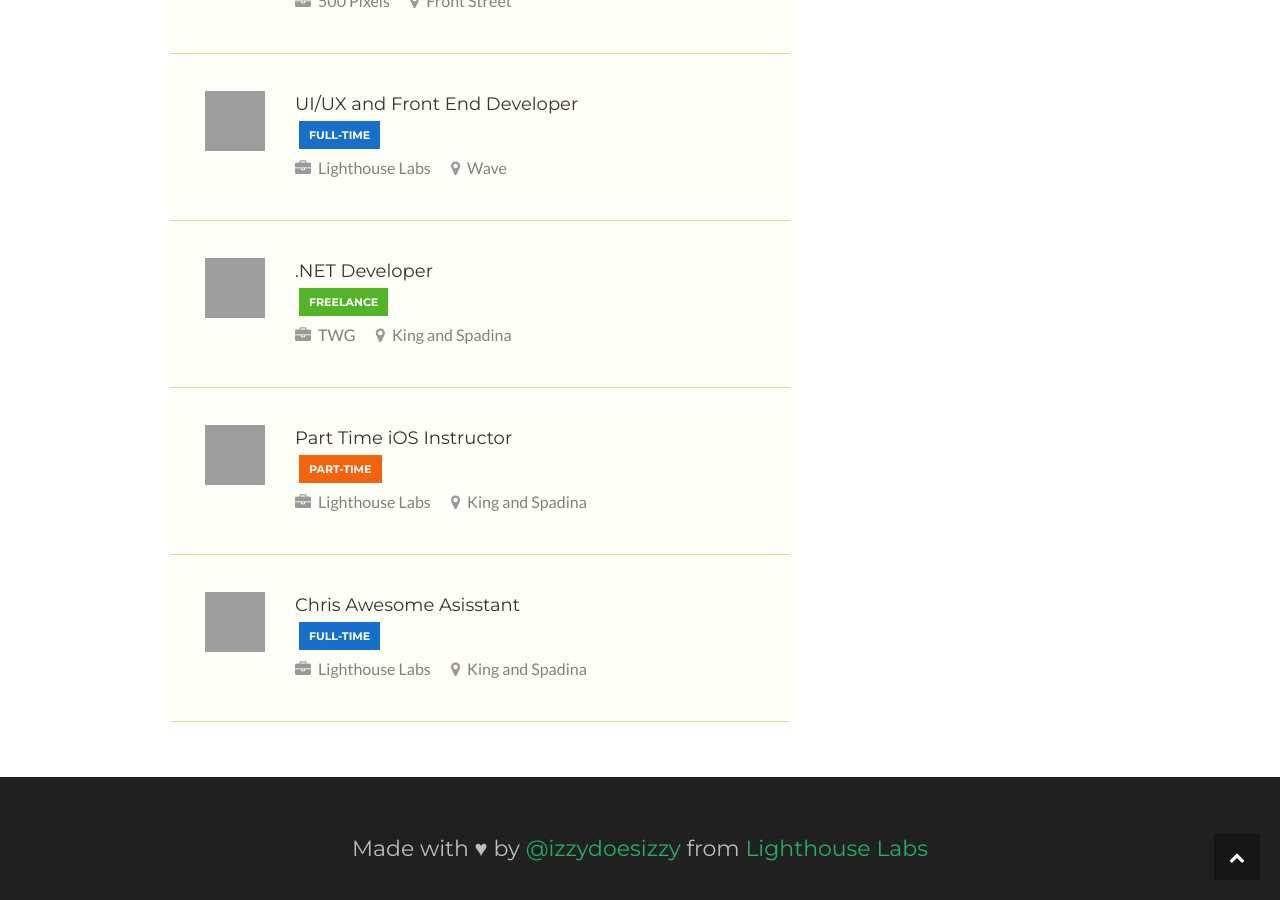
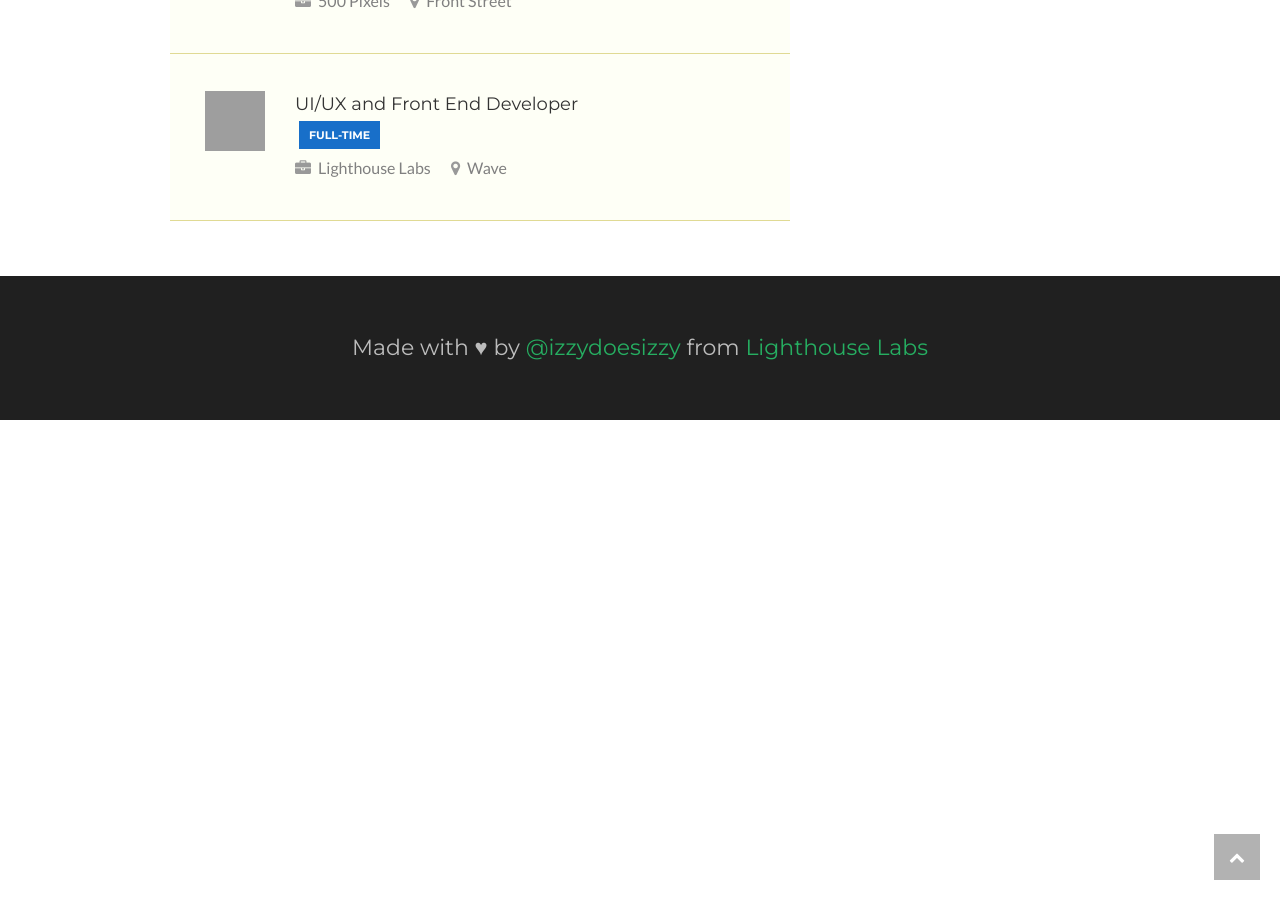
Before and after one commit to izzydoesizzy/todevjobs, a Jekyll site: the page built from index.html, in a window 1280 px wide and 900 px high, scrolled down 1333 px. Built offline with Jekyll 4.4.1, drawn with Linux system fonts in a browser that asks for light colours; grey boxes are pictures that could not be loaded.

Commit message:
Remove some test data

```diff
--- a/_data/jobs.yml
+++ b/_data/jobs.yml
@@ -32,24 +32,3 @@
   company: "Lighthouse Labs"
   location: Wave
   joblink: http://www.google.ca
-
-- title: .NET Developer
-  duration: freelance
-  imagelink: https://pbs.twimg.com/profile_images/608742547272290304/vl4pXqqG.png
-  company: "TWG"
-  location: King and Spadina
-  joblink: http://www.google.ca
-
-- title: Part Time iOS Instructor
-  duration: Part-Time
-  imagelink: https://pbs.twimg.com/profile_images/378800000328970347/40e96c650dad499b060a4f24ddc68c6e_400x400.png
-  company: "Lighthouse Labs"
-  location: King and Spadina
-  joblink: http://www.google.ca
-
-- title: Chris Awesome Asisstant
-  duration: Full-Time
-  imagelink: https://pbs.twimg.com/profile_images/378800000328970347/40e96c650dad499b060a4f24ddc68c6e_400x400.png
-  company: "Lighthouse Labs"
-  location: King and Spadina
-  joblink: http://www.lighthouselabs.ca
```
